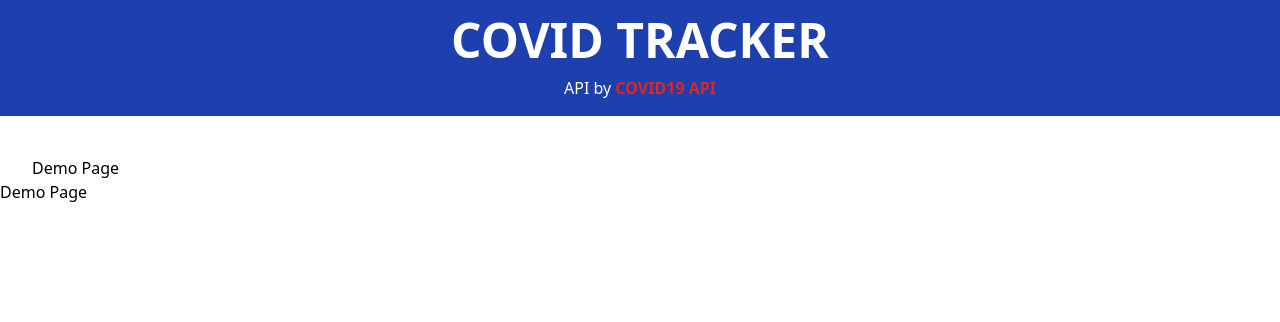
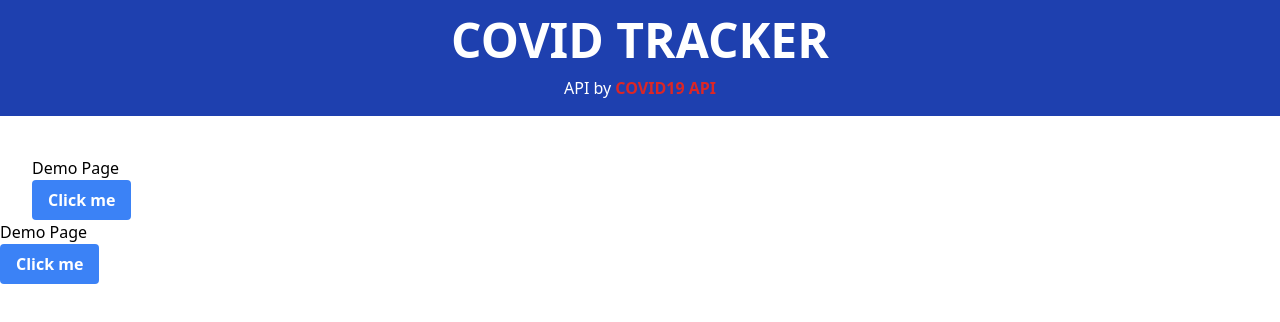
Before and after one commit to lycho33/covid-tracker, a Vue app in the folder covid-tracking/: page /demo in a window 1280 px wide. Shown: the top 322 px of the page. Built offline with nearby package versions, Linux system fonts and the light colour scheme.

Commit message:
fix template error

```diff
--- a/covid-tracking/src/views/Demo.vue
+++ b/covid-tracking/src/views/Demo.vue
@@ -1,5 +1,12 @@
 <template>
-    <h1>Demo Page</h1>
+    <div>
+        <h1>Demo Page</h1>
+        <button
+            class="bg-blue-500 hover:bg-blue-700 text-white font-bold py-2 px-4 rounded"
+        >
+        Click me
+        </button>
+    </div>
 </template>
 
 <script>
--- a/covid-tracking/src/views/Home.vue
+++ b/covid-tracking/src/views/Home.vue
@@ -1,20 +1,22 @@
 <template>
-  <main v-if='!loading'>
+  <div>
+    <main v-if='loading === false'>
+      {{loading}}
       <DataTitle :text="title" :dataDate="dataDate"/>
     </main>
 
     <main
-    v-else
-    class="flex flex-col align-center justify-center text-center"
+      v-else-if="loading === true"
+      class="flex flex-col text-center"
     >
-    <h3>testing</h3>
-    <!-- <div class="tedxt-gra-500 text-3xl mt-10 mb-6">
+      <div class="text-gray-500 text-3xl mt-10 mb-6">
         Fetching Data
       </div>
-    <img :src="loadingImage" class="w-24 m-auto"> -->
+      <img :src="loadingImage" class="w-24 m-auto">
     </main>
 
     <DataBoxes :stats="stats"/>
+  </div>
 </template>
 
 
```
Lines whose indentation alone changed are shown as unchanged.
